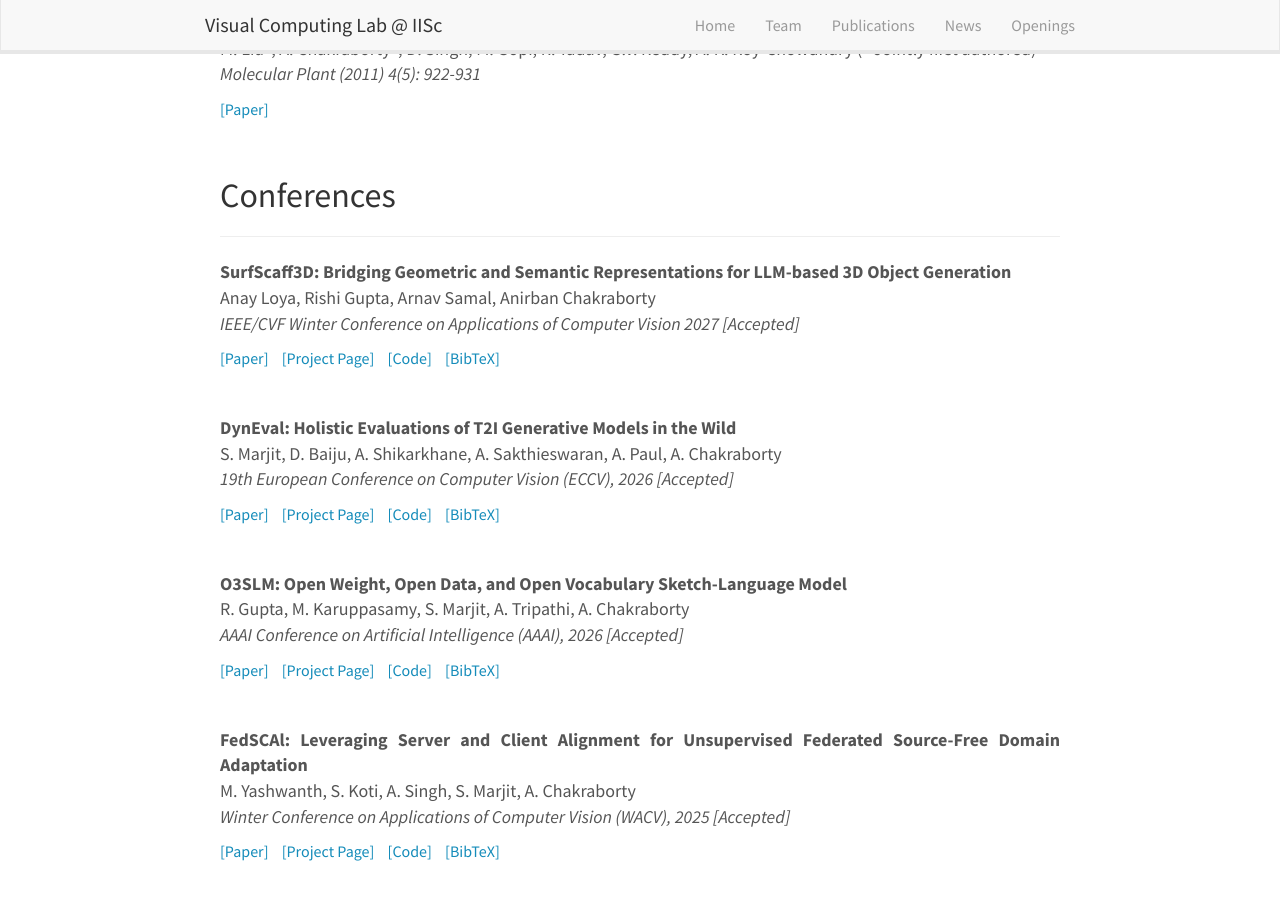
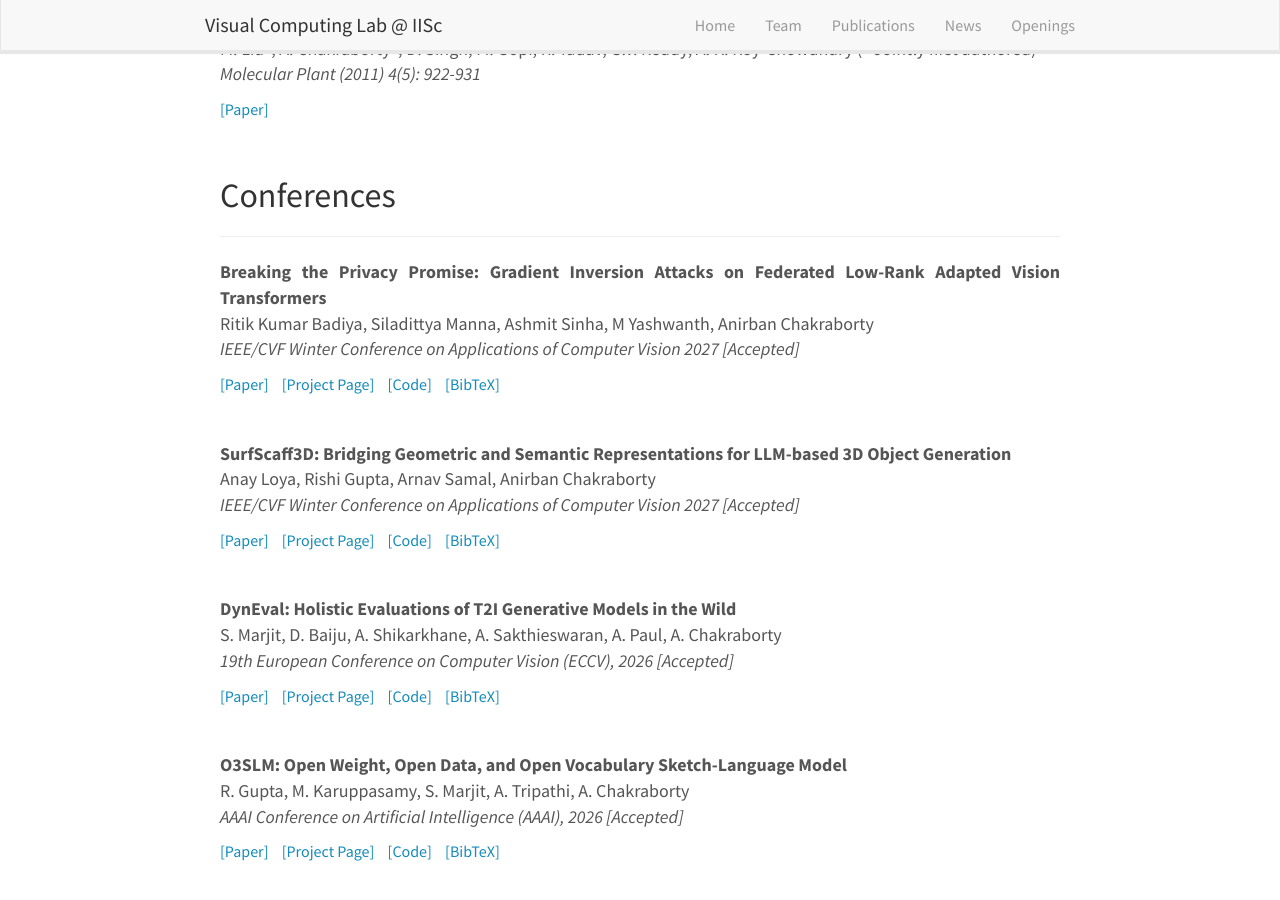
Before and after one commit to vcl-iisc/vclab-website, a Jekyll site: the page built from _pages/publications.md, in a window 1280 px wide and 900 px high, scrolled down 3609 px. Built offline with Jekyll 4.4.1, drawn with Linux system fonts in a browser that asks for light colours; nearby versions of some CDN libraries.

Commit message:
added WACV paper

```diff
--- a/_data/publications.yml
+++ b/_data/publications.yml
@@ -10,6 +10,15 @@
 
 ################### Conferences and Journals ###################
 
+
+- paper: "Breaking the Privacy Promise: Gradient Inversion Attacks on Federated Low-Rank Adapted Vision Transformers"
+  author: "Ritik Kumar Badiya, Siladittya Manna, Ashmit Sinha, M Yashwanth, Anirban Chakraborty"
+  pub: "IEEE/CVF Winter Conference on Applications of Computer Vision 2027 [Accepted]"
+  type: "conference"
+  project_page: ""
+  paper_link: ""
+  code_link: ""
+  bibtex: ""
 
 - paper: "SurfScaff3D: Bridging Geometric and Semantic Representations for LLM-based 3D Object Generation"
   author: "Anay Loya, Rishi Gupta, Arnav Samal, Anirban Chakraborty"
```
